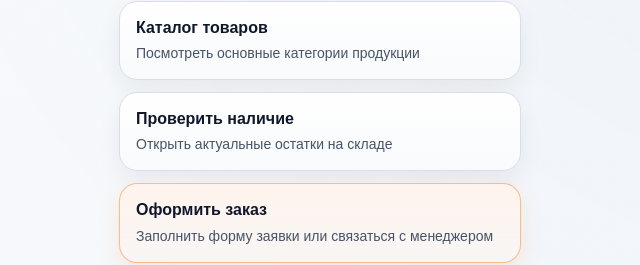
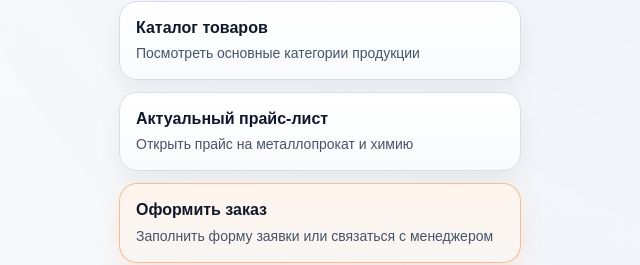
Before and after one commit to ooomap94-ux/map94, a website: page public/webapp.html in a window 1280 px wide. Shown: the part 517-782 px from the top of the page, 320-960 px from the left. Drawn offline with Linux system fonts and the light colour scheme.

Commit message:
Update webapp.html

```diff
--- a/public/webapp.html
+++ b/public/webapp.html
@@ -40,8 +40,8 @@
         </button>
 
         <button class="action-card" id="stockBtn" type="button">
-          <span class="action-card__title">Проверить наличие</span>
-          <span class="action-card__text">Открыть актуальные остатки на складе</span>
+         <span class="action-card__title">Актуальный прайс-лист</span>
+<span class="action-card__text">Открыть прайс на металлопрокат и химию</span>
         </button>
 
         <button class="action-card action-card--accent" id="goOrderBtn" type="button">
```
